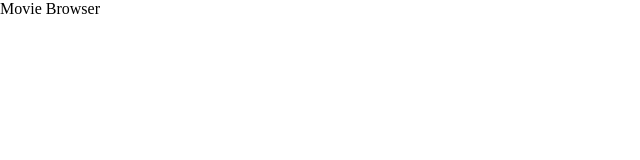
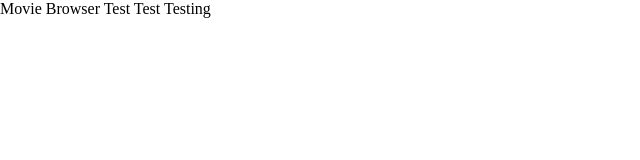
Before and after one commit to jpggvilaca/codingcoach, a React (Create React App) app in the folder movie-browser/: page / in a window 1280 px wide. Shown: the top 160 px of the page, without its empty margins (0-640 px from the left). Built offline with nearby package versions, Linux system fonts and the light colour scheme; the HTML template or start-up script is replaced by a standard one.

Commit message:
testing git flow

```diff
--- a/movie-browser/src/App.js
+++ b/movie-browser/src/App.js
@@ -3,7 +3,7 @@ import React from 'react';
 const App = () => {
   return (
     <div>
-      Movie Browser
+      Movie Browser Test Test Testing
     </div>
   );
 }
```
